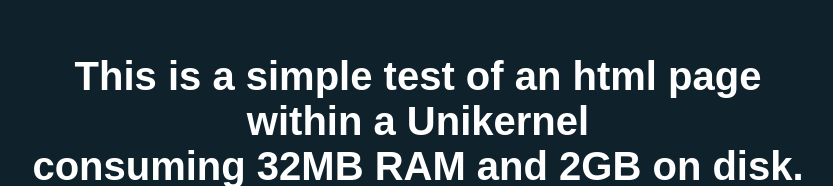
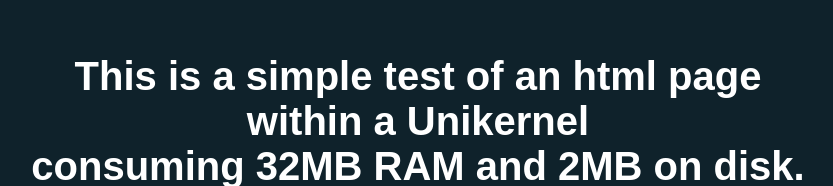
Before and after one commit to genome21/html_example, a plain HTML site: page index.html in a window 1280 px wide. Shown: the part 104-290 px from the top of the page, without its empty margins (222-1055 px from the left). Drawn offline with Linux system fonts and the light colour scheme.

Commit message:
Updated index.html
changed 2GB to 2MB as the unikernel has a very small footprint

```diff
--- a/index.html
+++ b/index.html
@@ -66,5 +66,5 @@
   box-sizing: border-box;
 }
 </style>
-<div class="top">This is a simple test of an html page<br>within a Unikernel<br>consuming 32MB RAM and 2GB on disk.<br><a href="https://deferpanic.com/">DeferPanic</a></div>
+<div class="top">This is a simple test of an html page<br>within a Unikernel<br>consuming 32MB RAM and 2MB on disk.<br><a href="https://deferpanic.com/">DeferPanic</a></div>
 <div class="bb"></div>
```
